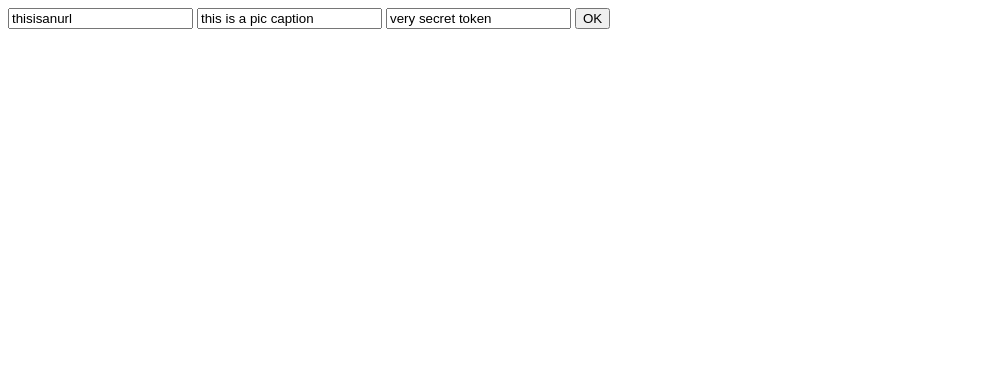
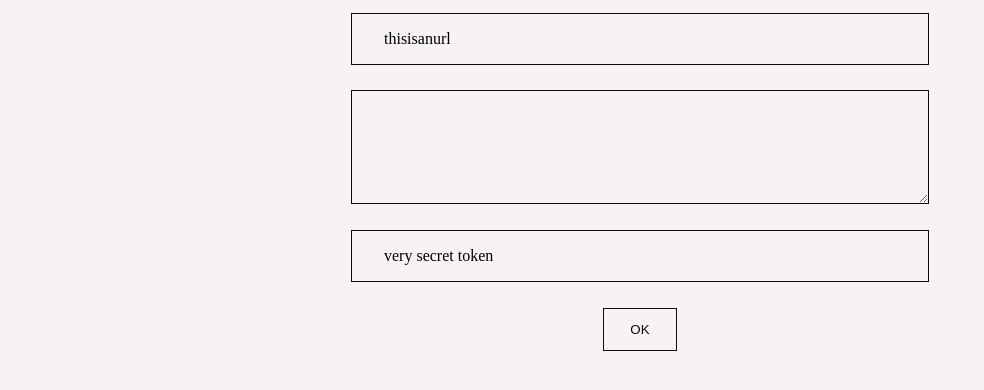
Before and after one commit to lostsh/apod-insta-bot, a website: page interface/public/index.html in a window 1280 px wide. Shown: the whole page, without its empty margins (0-984 px from the left). Drawn offline with Linux system fonts and the light colour scheme.

Commit message:
adding style to test

```diff
--- a/interface/public/assets/css/main.css
+++ b/interface/public/assets/css/main.css
@@ -0,0 +1,58 @@
+:root{
+  --background-color: #f7f3f3;
+  --foreground-color: #0b0b0b;
+}
+
+body {
+  margin: 0;
+  padding: 0;
+  display: flex;
+  flex-direction: column;
+  justify-content: center;
+  align-items: center;
+
+  background-color: var(--background-color);
+  color: var(--foreground-color);
+  font-family: 'Sans Serif';
+  font-size: large;
+}
+
+form{
+  display: flex;
+  flex-direction: column;
+  justify-content: center;
+  align-items: center;
+}
+
+form input, form textarea{
+  margin: 1vw 1vh;
+  padding: 1em 2em;
+
+  border: 1px solid var(--foreground-color);
+  background-color: var(--background-color);
+
+  font-family: 'Sans Serif';
+  font-size: medium;
+  width: 40vw;
+}
+
+form textarea{
+  height: 10vh;
+}
+
+form button{
+  margin: 1vw 2vh;
+  padding: 1em 2em;
+  border: 1px solid var(--foreground-color);
+  background-color: var(--background-color);
+  color: var(--foreground-color);
+}
+form button:hover{
+  background-color: var(--foreground-color);
+  color: var(--background-color);
+}
+
+::selection{
+  background-color: var(--foreground-color);
+  color: var(--background-color);
+}
--- a/interface/public/index.html
+++ b/interface/public/index.html
@@ -11,7 +11,7 @@
 <body>
   <form>
     <input type="text" name="picurl" id="picurl" value="thisisanurl">
-    <input type="text" name="caption" id="caption" value="this is a pic caption">
+    <textarea type="text" name="caption" id="caption" value="this is a pic caption"></textarea>
     <input type="text" name="token" id="token" value="very secret token">
     <button id="send" type="submit">OK</button>
   </form>
```
